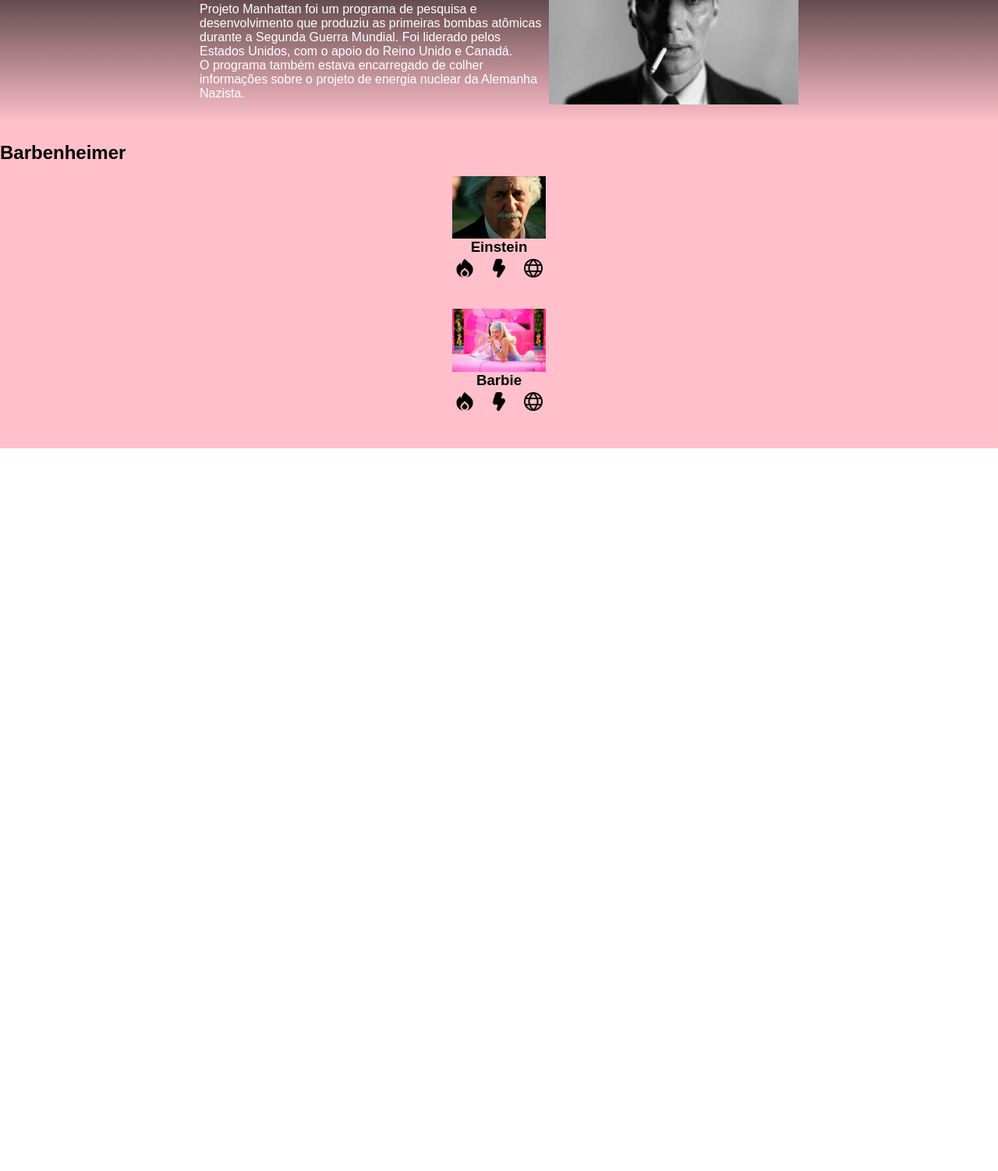
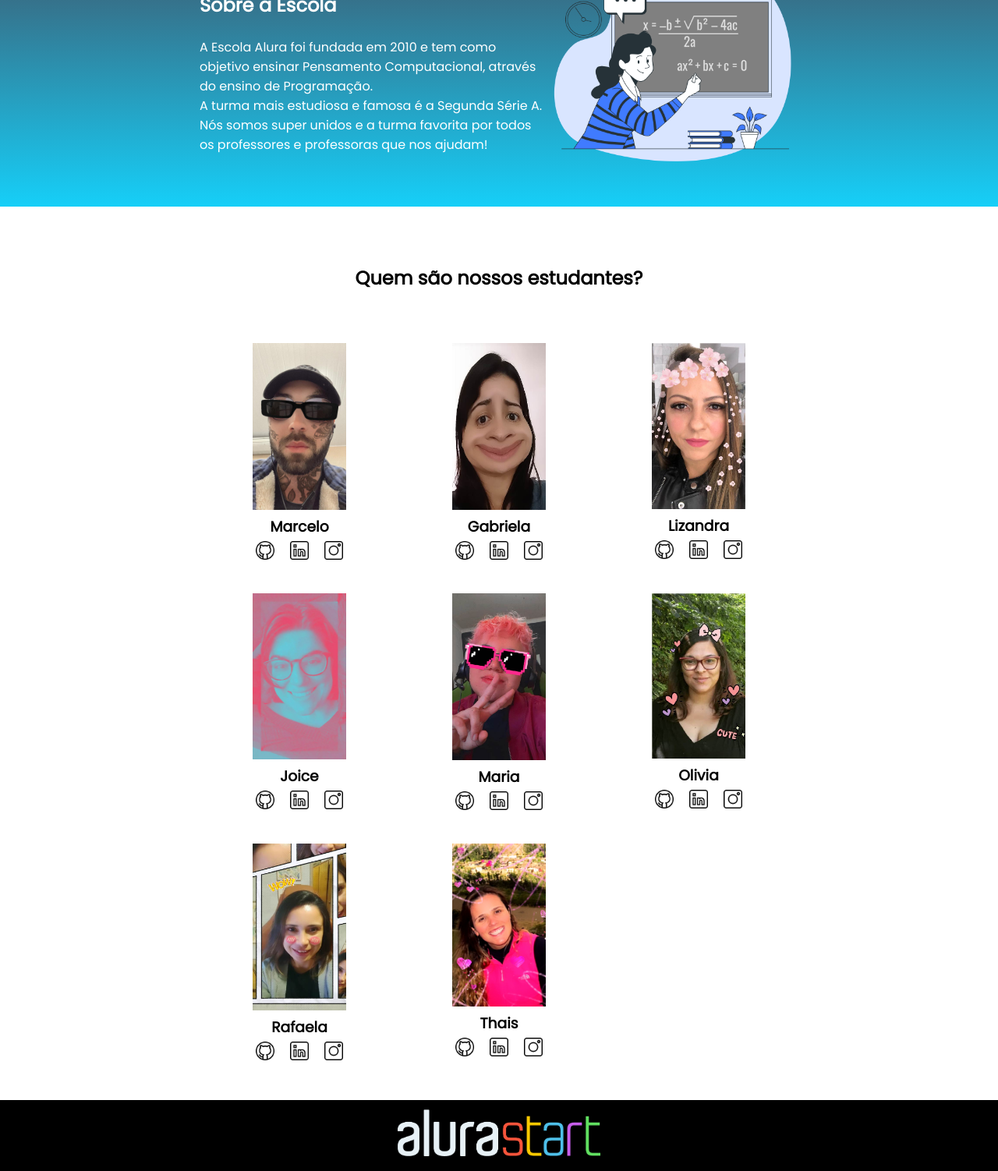
Before and after one commit to mhvergutz/2B_prog, a plain HTML site: page index.html in a window 1280 px wide. Shown: the part 180-1682 px from the top of the page at 78% size. Before the commit the page ends 800 px from the top, so only its background shows below. Drawn offline with Linux system fonts and the light colour scheme.

Commit message:
Add files via upload

```diff
--- a/index.html
+++ b/index.html
@@ -1,49 +1,100 @@
+<!DOCTYPE html>
 <html lang="en">
 <head>
     <meta charset="UTF-8">
     <meta http-equiv="X-UA-Compatible" content="IE=edge">
     <meta name="viewport" content="width=device-width, initial-scale=1.0">
-    <title>Document</title>
+    <title>Equipe Alura Start</title>
     <link rel="stylesheet" href="style.css">
     <link rel="preconnect" href="https://fonts.googleapis.com">
-<link rel="preconnect" href="https://fonts.gstatic.com" crossorigin>
-<link href="https://fonts.googleapis.com/css2?family=Comic+Neue&display=swap" rel="stylesheet">
+    <link rel="preconnect" href="https://fonts.gstatic.com" crossorigin>
+    <link href="https://fonts.googleapis.com/css2?family=Poppins&display=swap" rel="stylesheet">
 </head>
 <body>
     <header class="cabecalho">
         <img class="cabecalho-imagem" src="alurastart logo.png" alt="logo da alura start">
         <ul class="cabecalho-lista">
-            <li class="cabecalho-lista-item">Projeto</li>
-            <li class="cabecalho-lista-item">Cientistas</li>
+            <li class="cabecalho-lista-item">Escola</li>
+            <li class="cabecalho-lista-item">Estudante</li>
         </ul>
     </header>
-
-
     <section class="escola">
         <div class="escola-div-conteudo">
-            <h2 class="escola-titulo">Projeto Manhattan</h2>
-            <p class="escola-texto-um">Projeto Manhattan foi um programa de pesquisa e desenvolvimento que produziu as primeiras bombas atômicas durante a Segunda Guerra Mundial. Foi liderado pelos Estados Unidos, com o apoio do Reino Unido e Canadá. </p>
-            <p class="escola-texto-dois">O programa também estava encarregado de colher informações sobre o projeto de energia nuclear da Alemanha Nazista.</p>
+            <h2 class="escola-titulo">Sobre a Escola</h2>
+            <p class="escola-texto-um">A Escola Alura foi fundada em 2010 e tem como objetivo ensinar Pensamento Computacional, através do ensino de  Programação.</p>
+            <p class="escola-texto-dois">A turma mais estudiosa e famosa é a Segunda Série A. Nós somos super unidos e a turma favorita por todos os professores e professoras que nos ajudam!</p>
         </div>
-        <img class="escola-imagem" src="oppie.jpg" alt="Professora no quadro">
+        <img class="escola-imagem" src="Formula-bro.png" alt="imagem que representa uma professora em sala de aula">
     </section>
     <section class="estudante">
-        <h2 class="estudante-titulo">Barbenheimer</h2>
+        <h2 class="estudante-titulo">Quem são nossos estudantes?</h2>
+        <div class="estudante-todos">
+        <span></span>
         <div class="estudante-div">
-            <img class="estudante-imagem" src="einstein.jpg" alt="einstein">
-            <h3 class="estudante-nome"> Einstein </h3>
-            <img class="icone" src="chama.png" alt="">
-            <img class="icone" src="parafuso.png" alt="">
-            <img class="icone" src="globo.png" alt="">
+            <img class="estudante-imagem" src="Marcelo.jpeg" alt="foto do marcelo">
+            <h3 class="estudante-nome">Marcelo</h3>
+            <a href="https://github.com/marcelopaludetto"><img class="estudante-icone" src="github.png" alt="icone github"></a>
+            <a href="https://linkedin.com/marcelopaludetto"><img class="estudante-icone" src="linkedin.png" alt="icone linkedin"></a>
+            <a href="https://instagram.com/marcelopaludetto"><img class="estudante-icone" src="instagram.png" alt="icone instagram"></a>
         </div>
         <div class="estudante-div">
-            <img class="estudante-imagem" src="barbieheimer.jpg" alt="einstein">
-            <h3 class="estudante-nome"> Barbie </h3>
-            <img class="icone" src="chama.png" alt="">
-            <img class="icone" src="parafuso.png" alt="">
-            <img class="icone" src="globo.png" alt="">
+            <img class="estudante-imagem" src="Gabi.jpg" alt="foto da gabi">
+            <h3 class="estudante-nome">Gabriela</h3>
+            <a href="https://github.com/GabrielaM-L"><img class="estudante-icone" src="github.png" alt="icone github"></a>
+            <a href="https://www.linkedin.com/in/gabriela-marcomini-de-lima/"><img class="estudante-icone" src="linkedin.png" alt="icone linkedin"></a>
+            <a href="https://www.instagram.com/gabriela_marcomini/"><img class="estudante-icone" src="instagram.png" alt="icone instagram"></a>
         </div>
-         </section>
+        <div class="estudante-div">
+            <img class="estudante-imagem" src="Liz.jpg" alt="foto da lizandra">
+            <h3 class="estudante-nome">Lizandra</h3>
+            <a href="https://github.com/LizandraDuarte40"><img class="estudante-icone" src="github.png" alt="icone github"></a>
+            <a href="https://www.linkedin.com/in/lizandrarlm-duarte/"><img class="estudante-icone" src="linkedin.png" alt="icone linkedin"></a>
+            <a href="https://www.instagram.com/lizandrarlm"><img class="estudante-icone" src="instagram.png" alt="icone instagram"></a>
+        </div>
+        <span></span>
+        <span></span>
+        <div class="estudante-div">
+            <img class="estudante-imagem" src="Joice.jpg" alt="foto da joice">
+            <h3 class="estudante-nome">Joice</h3>
+            <a href="https://github.com/JoiceAlura"><img class="estudante-icone" src="github.png" alt="icone github"></a>
+            <a href="https://www.linkedin.com/in/joicebarbaresco/"><img class="estudante-icone" src="linkedin.png" alt="icone linkedin"></a>
+            <a href="https://www.instagram.com/joicebarbaresco/"><img class="estudante-icone" src="instagram.png" alt="icone instagram"></a>
+        </div>
+        <div class="estudante-div">
+            <img class="estudante-imagem" src="Maria.jpg" alt="foto da maria">
+            <h3 class="estudante-nome">Maria</h3>
+            <a href="https://github.com/MagePSR"><img class="estudante-icone" src="github.png" alt="icone github"></a>
+            <a href="https://www.linkedin.com/in/mariageovanna"><img class="estudante-icone" src="linkedin.png" alt="icone linkedin"></a>
+            <a href="https://www.instagram.com/magpsr/"><img class="estudante-icone" src="instagram.png" alt="icone instagram"></a>
+        </div>
+        <div class="estudante-div">
+            <img class="estudante-imagem" src="Olivia.jpg" alt="foto da olhe">
+            <h3 class="estudante-nome">Olivia</h3>
+            <img class="estudante-icone" src="github.png" alt="icone github">
+            <a href="https://www.linkedin.com/in/olhe/"><img class="estudante-icone" src="linkedin.png" alt="icone linkedin"></a>
+            <a href="https://github.com/olhe12"><img class="estudante-icone" src="instagram.png" alt="icone instagram"></a>
+        </div>
+        <span></span>
+        <span></span>
+        <div class="estudante-div">
+            <img class="estudante-imagem" src="Rafa.jpg" alt="foto da rafa">
+            <h3 class="estudante-nome">Rafaela</h3>
+            <a href="https://github.com/rafaelamunhoz12"><img class="estudante-icone" src="github.png" alt="icone github"></a>
+            <a href="http://linkedin.com/in/rafaela-felix-munhoz-oliveira-02160a10a"><img class="estudante-icone" src="linkedin.png" alt="icone linkedin"></a>
+            <a href="https://www.instagram.com/rafafmo/"><img class="estudante-icone" src="instagram.png" alt="icone instagram"></a>
+        </div>
+        <div class="estudante-div">
+            <img class="estudante-imagem" src="Thais.jpg" alt="foto da thais">
+            <h3 class="estudante-nome">Thais</h3>
+            <a href="https://github.com/Thaispianucci"><img class="estudante-icone" src="github.png" alt="icone github"></a>
+            <a href="https://www.linkedin.com/in/thais-pianucci-benedicto-54a9a416/"><img class="estudante-icone" src="linkedin.png" alt="icone linkedin"></a>
+            <a href="https://www.instagram.com/thaispianucci/"><img class="estudante-icone" src="instagram.png" alt="icone instagram"></a>
+        </div>
+
+    </div>
+    </section>
+    <footer class="rodape">
+        <img class="rodape-imagem"src="alurastart logo.png" alt="logo da alura start">
+    </footer>
 </body>
-
 </html>
--- a/style.css
+++ b/style.css
@@ -6,8 +6,8 @@ body {
     font-family: 'Poppins', sans-serif;
 }
 .cabecalho {
-    background-color: black;
-    color: pink;
+    background-color: #424E61;
+    color: white;
     display: flex;
     justify-content: space-around;
     align-items: center;
@@ -29,7 +29,7 @@ body {
 }
 
 .escola{
-    background-image: linear-gradient(black,pink);
+    background-image: linear-gradient(#424E61,#16CFF8);
     color:white;
     display: flex;
     justify-content: center;
@@ -48,13 +48,12 @@ body {
 
 .estudante{
     padding: 24px 0;
-    background-color: pink;
 }
 .estudante-imagem{
     width: 120px;
 }
 
-.icone{
+.estudante-icone{
     width: 24px;
     padding: 4px 8px;
 }
@@ -63,3 +62,24 @@ body {
     text-align: center;
     padding: 16px 0;
 }
+
+.estudante-titulo{
+    text-align: center;
+    padding: 50px 0;
+}
+
+.estudante-todos{
+    display: grid;
+    grid-template-columns: 20% 20% 20% 20% 20%;
+}
+
+.rodape{
+    background-color: black;
+    text-align: center;
+}
+
+.rodape-imagem{
+    height: 60px;
+    padding: 12px 0;
+
+}
```
Also changed, not shown: Gabi.jpg (added), Joice.jpg (added), Liz.jpg (added), Marcelo.jpeg (added), Maria.jpg (added), Olivia.jpg (added), Rafa.jpg (added), Thais.jpg (added), github.png (added), instagram.png (added), linkedin.png (added), 1 other file.
